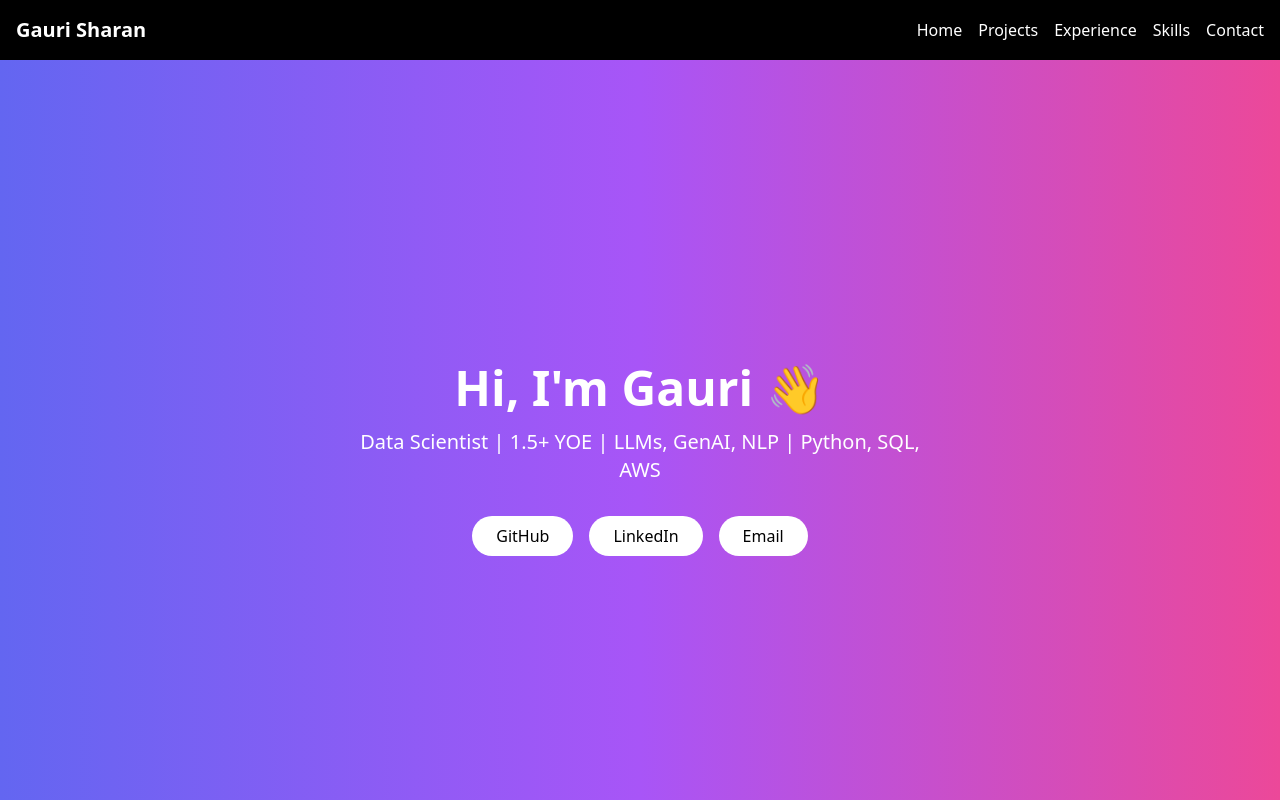
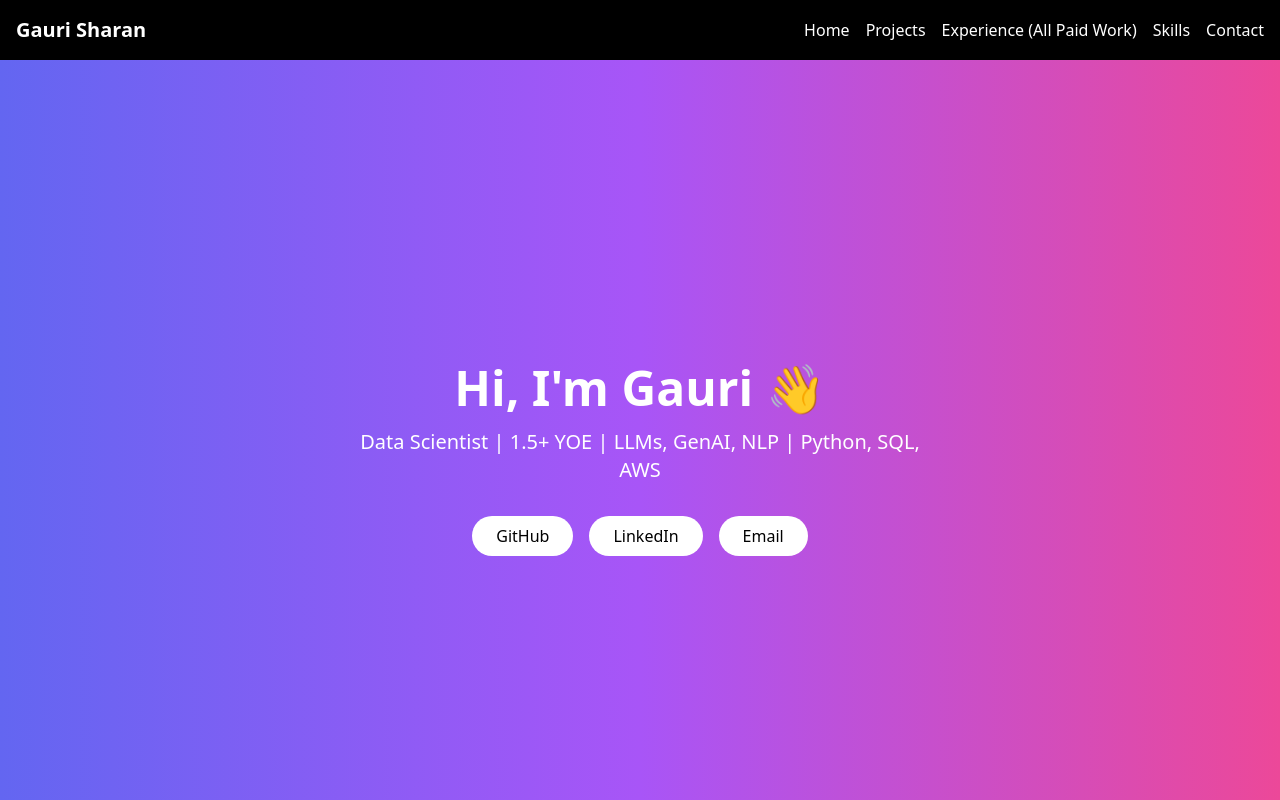
Before and after one commit to gaurisharan/gaurisharan.github.io, a React (Vite) app: page / in a window 1280 px wide. Shown: the top 800 px of the page. Built offline with nearby package versions, Linux system fonts and the light colour scheme.

Commit message:
Updated Navbar and Home page content

```diff
--- a/src/components/Navbar.jsx
+++ b/src/components/Navbar.jsx
@@ -8,7 +8,7 @@ export default function Navbar() {
       <div className="space-x-4">
         <Link to="/">Home</Link>
         <Link to="/projects">Projects</Link>
-        <Link to="/experience">Experience</Link>
+        <Link to="/experience">Experience (All Paid Work)</Link>
         <Link to="/skills">Skills</Link>
         <Link to="/contact">Contact</Link>
       </div>
--- a/src/pages/Home.jsx
+++ b/src/pages/Home.jsx
@@ -7,7 +7,7 @@ export default function Home() {
       <p className="text-xl mb-8 text-center max-w-xl">Data Scientist | 1.5+ YOE | LLMs, GenAI, NLP | Python, SQL, AWS</p>
       <div className="flex gap-4">
         <a href="https://github.com/gaurisharan" target="_blank" className="bg-white text-black px-6 py-2 rounded-full hover:scale-105 transition">GitHub</a>
-        <a href="https://linkedin.com/in/gauri-sharan" target="_blank" className="bg-white text-black px-6 py-2 rounded-full hover:scale-105 transition">LinkedIn</a>
+        <a href="https://linkedin.com/in/gaurisharan" target="_blank" className="bg-white text-black px-6 py-2 rounded-full hover:scale-105 transition">LinkedIn</a>
         <a href="mailto:gaurisharan.work@gmail.com" className="bg-white text-black px-6 py-2 rounded-full hover:scale-105 transition">Email</a>
       </div>
     </section>
```
